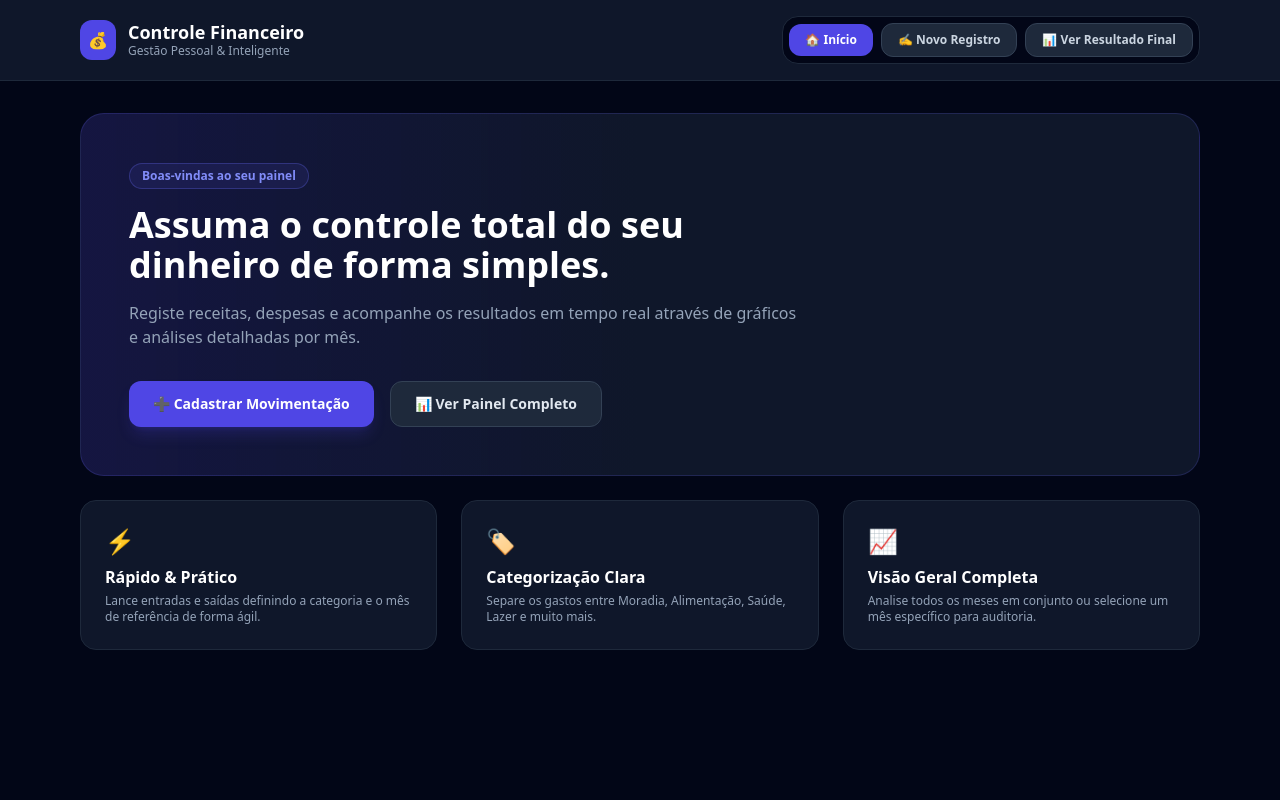
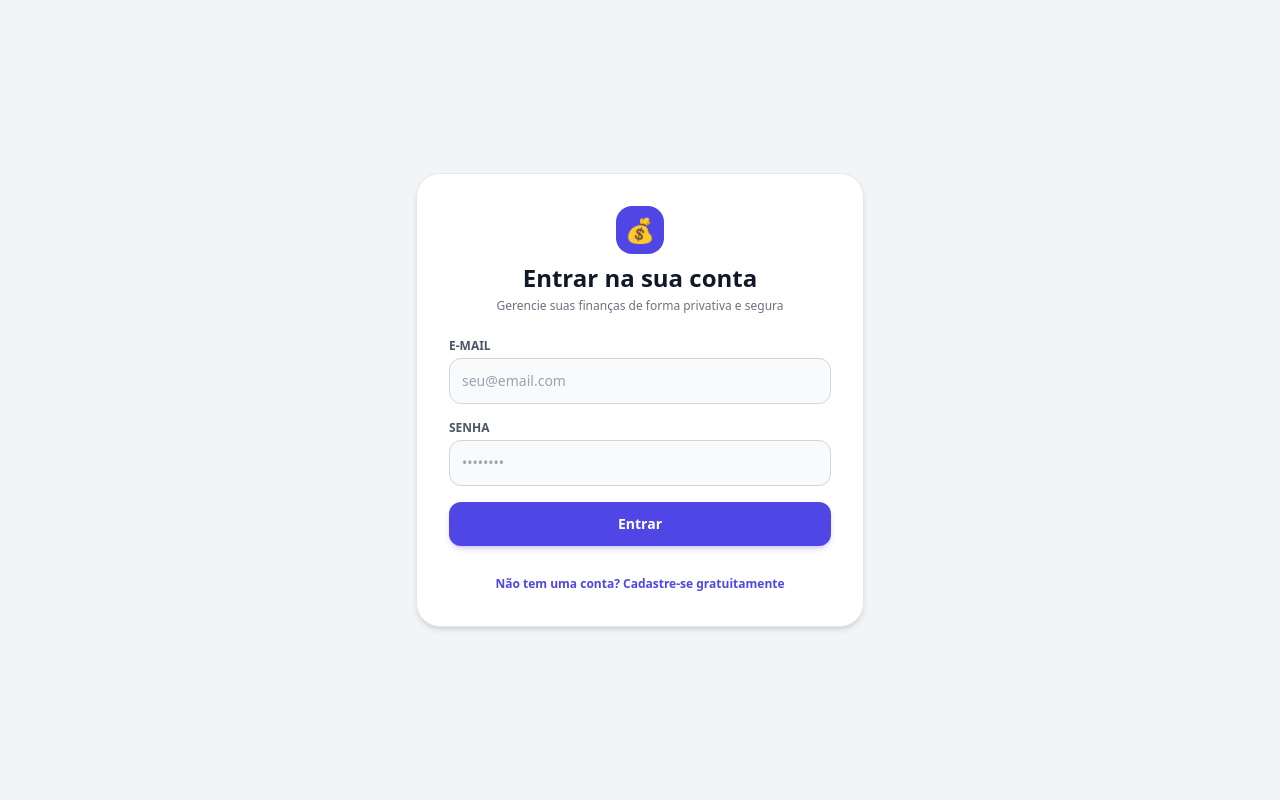
Before and after one commit to MarcelloAraujo456/controle_financeir, a Flask app: page / in a window 1280 px wide. Run offline with Flask 3, Linux system fonts and the light colour scheme; data that the repository does not hold is empty; some libraries are stand-ins or nearby versions.

Commit message:
atualizações nova

```diff
--- a/app.py
+++ b/app.py
@@ -1,88 +1,194 @@
-from flask import Flask, render_template, request, jsonify
+import sqlite3
+import os
+from flask import Flask, render_template, request, jsonify, session, redirect, url_for
+from werkzeug.security import generate_password_hash, check_password_hash
 
 app = Flask(__name__)
+app.secret_key = 'sua_chave_secreta_super_segura_aqui'  # Chave para gerir sessões de login
 
-# Lista expandida e completa de categorias padrão
-categorias = [
-    # Categorias de Despesa
-    {"id": 1, "nome": "Alimentação", "tipo": "despesa", "cor": "#ef4444"},
-    {"id": 2, "nome": "Moradia", "tipo": "despesa", "cor": "#f59e0b"},
-    {"id": 3, "nome": "Transporte", "tipo": "despesa", "cor": "#ec4899"},
-    {"id": 4, "nome": "Lazer", "tipo": "despesa", "cor": "#8b5cf6"},
-    {"id": 5, "nome": "Saúde", "tipo": "despesa", "cor": "#06b6d4"},
-    {"id": 6, "nome": "Educação", "tipo": "despesa", "cor": "#3b82f6"},
-    {"id": 7, "nome": "Outros", "tipo": "despesa", "cor": "#64748b"},
+DB_NAME = "database/financeiro.db"
 
-    # Categorias de Receita
-    {"id": 8, "nome": "Salário", "tipo": "receita", "cor": "#10b981"},
-    {"id": 9, "nome": "Investimentos", "tipo": "receita", "cor": "#059669"},
-    {"id": 10, "nome": "Freelance", "tipo": "receita", "cor": "#047857"},
-    {"id": 11, "nome": "Presente", "tipo": "receita", "cor": "#14b8a6"},
-    {"id": 12, "nome": "Outros", "tipo": "receita", "cor": "#10b981"}
-]
+def get_db():
+    conn = sqlite3.connect(DB_NAME)
+    conn.row_factory = sqlite3.Row
+    return conn
 
-# Banco de dados temporário em memória para armazenar as transações
-transacoes = []
+def init_db():
+    os.makedirs('database', exist_ok=True)
+    conn = get_db()
+    cursor = conn.cursor()
 
-# Rota principal para carregar o aplicativo HTML
+    # Tabela de Utilizadores
+    cursor.execute('''
+        CREATE TABLE IF NOT EXISTS usuarios (
+            id INTEGER PRIMARY KEY AUTOINCREMENT,
+            nome TEXT NOT NULL,
+            email TEXT UNIQUE NOT NULL,
+            senha_hash TEXT NOT NULL,
+            is_admin INTEGER DEFAULT 0
+        )
+    ''')
+
+    # Tabela de Transações (isolada por usuario_id)
+    cursor.execute('''
+        CREATE TABLE IF NOT EXISTS transacoes (
+            id INTEGER PRIMARY KEY AUTOINCREMENT,
+            usuario_id INTEGER NOT NULL,
+            descricao TEXT NOT NULL,
+            valor REAL NOT NULL,
+            tipo TEXT NOT NULL,
+            categoria TEXT NOT NULL,
+            status TEXT NOT NULL,
+            data TEXT NOT NULL,
+            FOREIGN KEY (usuario_id) REFERENCES usuarios (id)
+        )
+    ''')
+
+    # Tabela de Categorias
+    cursor.execute('''
+        CREATE TABLE IF NOT EXISTS categorias (
+            id INTEGER PRIMARY KEY AUTOINCREMENT,
+            nome TEXT NOT NULL,
+            tipo TEXT NOT NULL
+        )
+    ''')
+
+    cursor.execute("SELECT COUNT(*) FROM categorias")
+    if cursor.fetchone()[0] == 0:
+        cats = [
+            ('Salário', 'receita'), ('Investimentos', 'receita'), ('Freelance', 'receita'), ('Presente', 'receita'),
+            ('Alimentação', 'despesa'), ('Moradia', 'despesa'), ('Transporte', 'despesa'),
+            ('Lazer', 'despesa'), ('Saúde', 'despesa'), ('Educação', 'despesa'), ('Outros', 'despesa')
+        ]
+        cursor.executemany("INSERT INTO categorias (nome, tipo) VALUES (?, ?)", cats)
+
+    conn.commit()
+    conn.close()
+
+init_db()
+
+# --- ROTAS DE AUTENTICAÇÃO ---
+
 @app.route('/')
 def index():
-    return render_template('index.html')
+    if 'usuario_id' not in session:
+        return render_template('login.html')
+    return render_template('index.html', usuario_nome=session.get('usuario_nome'))
 
-# API: Listar todas as Categorias
+@app.route('/api/cadastro', methods=['POST'])
+def cadastro():
+    dados = request.get_json() or {}
+    nome = dados.get('nome')
+    email = dados.get('email', '').strip().lower()
+    senha = dados.get('senha')
+
+    if not nome or not email or not senha:
+        return jsonify({'error': 'Preencha todos os campos.'}), 400
+
+    senha_hash = generate_password_hash(senha)
+
+    conn = get_db()
+    cursor = conn.cursor()
+    try:
+        cursor.execute("INSERT INTO usuarios (nome, email, senha_hash) VALUES (?, ?, ?)", (nome, email, senha_hash))
+        conn.commit()
+
+        usuario_id = cursor.lastrowid
+        session['usuario_id'] = usuario_id
+        session['usuario_nome'] = nome
+        session['is_admin'] = 0
+
+        conn.close()
+        return jsonify({'message': 'Conta criada com sucesso!'}), 201
+    except sqlite3.IntegrityError:
+        conn.close()
+        return jsonify({'error': 'Este e-mail já está cadastrado.'}), 400
+
+@app.route('/api/login', methods=['POST'])
+def login():
+    dados = request.get_json() or {}
+    email = dados.get('email', '').strip().lower()
+    senha = dados.get('senha')
+
+    conn = get_db()
+    cursor = conn.cursor()
+    cursor.execute("SELECT id, nome, senha_hash, is_admin FROM usuarios WHERE email = ?", (email,))
+    user = cursor.fetchone()
+    conn.close()
+
+    if user and check_password_hash(user['senha_hash'], senha):
+        session['usuario_id'] = user['id']
+        session['usuario_nome'] = user['nome']
+        session['is_admin'] = user['is_admin']
+        return jsonify({'message': 'Login realizado com sucesso!'})
+
+    return jsonify({'error': 'E-mail ou senha incorretos.'}), 401
+
+@app.route('/api/logout', methods=['POST'])
+def logout():
+    session.clear()
+    return jsonify({'message': 'Sessão encerrada.'})
+
+# --- ROTAS DE TRANSAÇÕES (ISOLADAS POR UTILIZADOR) ---
+
+@app.route('/api/transacoes', methods=['GET'])
+def get_transacoes():
+    if 'usuario_id' not in session:
+        return jsonify({'error': 'Não autorizado'}), 401
+
+    conn = get_db()
+    cursor = conn.cursor()
+    cursor.execute("SELECT * FROM transacoes WHERE usuario_id = ? ORDER BY data DESC", (session['usuario_id'],))
+    rows = cursor.fetchall()
+    conn.close()
+
+    resultado = [dict(row) for row in rows]
+    return jsonify(resultado)
+
+@app.route('/api/transacoes', methods=['POST'])
+def add_transacao():
+    if 'usuario_id' not in session:
+        return jsonify({'error': 'Não autorizado'}), 401
+
+    dados = request.get_json() or {}
+    conn = get_db()
+    cursor = conn.cursor()
+    cursor.execute('''
+        INSERT INTO transacoes (usuario_id, descricao, valor, tipo, categoria, status, data)
+        VALUES (?, ?, ?, ?, ?, ?, ?)
+    ''', (
+        session['usuario_id'],
+        dados.get('descricao'),
+        float(dados.get('valor', 0)),
+        str(dados.get('tipo', 'despesa')).lower(),
+        dados.get('categoria', 'Outros'),
+        dados.get('status', 'Pago/Recebido'),
+        dados.get('data')
+    ))
+    conn.commit()
+    conn.close()
+    return jsonify({'message': 'Transação salva com sucesso!'}), 201
+
+@app.route('/api/transacoes/<int:transacao_id>', methods=['DELETE'])
+def delete_transacao(transacao_id):
+    if 'usuario_id' not in session:
+        return jsonify({'error': 'Não autorizado'}), 401
+
+    conn = get_db()
+    cursor = conn.cursor()
+    cursor.execute("DELETE FROM transacoes WHERE id = ? AND usuario_id = ?", (transacao_id, session['usuario_id']))
+    conn.commit()
+    conn.close()
+    return jsonify({'message': 'Transação removida.'})
+
 @app.route('/api/categorias', methods=['GET'])
 def get_categorias():
-    return jsonify(categorias)
-
-# API: Cadastrar Nova Categoria dinamicamente
-@app.route('/api/categorias', methods=['POST'])
-def add_categoria():
-    dados = request.get_json() or {}
-
-    if not dados.get("nome"):
-        return jsonify({"erro": "O nome da categoria é obrigatório"}), 400
-
-    nova_cat = {
-        "id": len(categorias) + 1,
-        "nome": dados.get("nome"),
-        "tipo": str(dados.get("tipo", "despesa")).lower(),
-        "cor": dados.get("cor", "#6366f1")
-    }
-    categorias.append(nova_cat)
-    return jsonify({"sucesso": True, "categoria": nova_cat}), 201
-
-# API: Listar todas as Transações
-@app.route('/api/transacoes', methods=['GET'])
-def get_transacoes():
-    return jsonify(transacoes)
-
-# API: Adicionar uma Nova Transação
-@app.route('/api/transacoes', methods=['POST'])
-def add_transacao():
-    dados = request.get_json() or {}
-
-    # Validação simples de campos obrigatórios
-    if not dados.get("descricao") or dados.get("valor") is None:
-        return jsonify({"erro": "Descrição e valor são obrigatórios"}), 400
-
-    nova_transacao = {
-        "id": len(transacoes) + 1 if not transacoes else max(t["id"] for t in transacoes) + 1,
-        "descricao": dados.get("descricao"),
-        "valor": float(dados.get("valor", 0)),
-        "tipo": str(dados.get("tipo", "despesa")).lower(),
-        "categoria": dados.get("categoria", "Outros"),
-        "status": dados.get("status", "Pago/Recebido"),
-        "data": dados.get("data")
-    }
-    transacoes.append(nova_transacao)
-    return jsonify({"sucesso": True, "transacao": nova_transacao}), 201
-
-# API: Excluir Transação pelo ID
-@app.route('/api/transacoes/<int:transacao_id>', methods=['DELETE'])
-def delete_transacao(transacao_id):
-    global transacoes
-    transacoes = [t for t in transacoes if t["id"] != transacao_id]
-    return jsonify({"sucesso": True, "mensagem": "Transação removida com sucesso"}), 200
+    conn = get_db()
+    cursor = conn.cursor()
+    cursor.execute("SELECT * FROM categorias")
+    rows = cursor.fetchall()
+    conn.close()
+    return jsonify([dict(row) for row in rows])
 
 if __name__ == '__main__':
     app.run(debug=True)
--- a/static/js/app.js
+++ b/static/js/app.js
@@ -329,6 +329,18 @@ document.getElementById('filtro-mes').addEventListener('change', atualizarDashbo
 document.getElementById('filtro-busca').addEventListener('input', atualizarDashboard);
 document.getElementById('filtro-tipo').addEventListener('change', atualizarDashboard);
 
+// Função para encerrar a sessão e voltar para a tela de Login
+async function fazerLogout() {
+    try {
+        const res = await fetch('/api/logout', { method: 'POST' });
+        if (res.ok) {
+            window.location.reload();
+        }
+    } catch (err) {
+        console.error("Erro ao encerrar sessão:", err);
+    }
+}
+
 // Inicialização
 document.addEventListener('DOMContentLoaded', async () => {
     const hoje = new Date();
--- a/templates/index.html
+++ b/templates/index.html
@@ -22,6 +22,7 @@
                 </div>
             </div>
 
+            <div class="flex items-center gap-3">
                 <nav class="flex items-center gap-2 bg-slate-950 p-1.5 rounded-2xl border border-slate-800">
                     <button id="nav-tela-inicial" onclick="navegarPara('inicial')" class="text-xs font-semibold px-4 py-2 rounded-xl transition bg-indigo-600 text-white">
                         🏠 Início
@@ -33,6 +34,15 @@
                         📊 Ver Resultado Final
                     </button>
                 </nav>
+
+                <!-- USUÁRIO CONECTADO & BOTÃO SAIR -->
+                <div class="flex items-center gap-2 border-l border-slate-800 pl-3">
+                    <span class="text-xs font-bold text-slate-300">👤 {{ usuario_nome }}</span>
+                    <button onclick="fazerLogout()" class="text-xs font-bold px-3 py-2 rounded-xl bg-rose-500/10 text-rose-400 border border-rose-500/20 hover:bg-rose-500/20 transition">
+                        🚪 Sair
+                    </button>
+                </div>
+            </div>
         </div>
     </header>
 
@@ -99,7 +109,7 @@
                             <label class="block text-xs font-semibold text-indigo-400 uppercase tracking-wider mb-1">
                                 📅 Mês de Referência do Lançamento
                             </label>
-                            <input type="month" id="registro-mes-referencia" class="w-full bg-slate-900 border border-slate-700 rounded-lg p-2 text-sm text-white focus:outline-none focus:border-indigo-500">
+                            <input type="month" id="registro-mes-referencia" class="w-full bg-slate-950 border border-slate-700 rounded-lg p-2 text-sm text-white focus:outline-none focus:border-indigo-500">
                             <p class="text-[11px] text-slate-400 mt-1">Garante a gravação no mês correto para evitar erros de data.</p>
                         </div>
 
--- /dev/null
+++ b/templates/login.html
@@ -0,0 +1,115 @@
+<!DOCTYPE html>
+<html lang="pt-BR">
+<head>
+    <meta charset="UTF-8">
+    <meta name="viewport" content="width=device-width, initial-scale=1.0">
+    <title>Login - Controle Financeiro</title>
+    <script src="https://cdn.tailwindcss.com"></script>
+</head>
+<body class="bg-gray-100 min-h-screen flex items-center justify-center p-4">
+
+    <div class="bg-white p-8 rounded-3xl border border-gray-200 shadow-md w-full max-w-md">
+
+        <div class="text-center mb-6">
+            <div class="bg-indigo-600 text-white w-12 h-12 rounded-2xl flex items-center justify-center mx-auto text-2xl mb-2">
+                💰
+            </div>
+            <h1 class="text-2xl font-bold text-gray-900" id="titulo-tela">Entrar na sua conta</h1>
+            <p class="text-xs text-gray-500 mt-1" id="subtitulo-tela">Gerencie suas finanças de forma privativa e segura</p>
+        </div>
+
+        <!-- MENSAGEM DE ERRO -->
+        <div id="msg-erro" class="hidden mb-4 p-3 bg-rose-50 border border-rose-200 text-rose-700 text-xs rounded-xl font-medium"></div>
+
+        <!-- FORMULÁRIO DE LOGIN / CADASTRO -->
+        <form id="form-login" class="space-y-4">
+            <div id="campo-nome" class="hidden">
+                <label class="block text-xs font-semibold text-gray-600 uppercase mb-1">Seu Nome</label>
+                <input type="text" id="login-nome" placeholder="Seu nome completo" class="w-full bg-gray-50 border border-gray-300 rounded-xl p-3 text-sm focus:outline-none focus:border-indigo-500">
+            </div>
+
+            <div>
+                <label class="block text-xs font-semibold text-gray-600 uppercase mb-1">E-mail</label>
+                <input type="email" id="login-email" required placeholder="seu@email.com" class="w-full bg-gray-50 border border-gray-300 rounded-xl p-3 text-sm focus:outline-none focus:border-indigo-500">
+            </div>
+
+            <div>
+                <label class="block text-xs font-semibold text-gray-600 uppercase mb-1">Senha</label>
+                <input type="password" id="login-senha" required placeholder="••••••••" class="w-full bg-gray-50 border border-gray-300 rounded-xl p-3 text-sm focus:outline-none focus:border-indigo-500">
+            </div>
+
+            <button type="submit" id="btn-submit" class="w-full bg-indigo-600 hover:bg-indigo-500 text-white font-bold py-3 rounded-xl transition shadow-md shadow-indigo-600/20 text-sm">
+                Entrar
+            </button>
+        </form>
+
+        <div class="mt-6 text-center">
+            <button id="btn-alternar" onclick="alternarModo()" class="text-xs text-indigo-600 font-semibold hover:underline">
+                Não tem uma conta? Cadastre-se gratuitamente
+            </button>
+        </div>
+
+    </div>
+
+    <script>
+        let modoCadastro = false;
+
+        function alternarModo() {
+            modoCadastro = !modoCadastro;
+            const campoNome = document.getElementById('campo-nome');
+            const titulo = document.getElementById('titulo-tela');
+            const subtitulo = document.getElementById('subtitulo-tela');
+            const btnSubmit = document.getElementById('btn-submit');
+            const btnAlternar = document.getElementById('btn-alternar');
+            document.getElementById('msg-erro').classList.add('hidden');
+
+            if (modoCadastro) {
+                campoNome.classList.remove('hidden');
+                titulo.innerText = "Criar nova conta";
+                subtitulo.innerText = "Seus dados estarão totalmente protegidos e isolados";
+                btnSubmit.innerText = "Criar Conta";
+                btnAlternar.innerText = "Já tem uma conta? Clique para entrar";
+            } else {
+                campoNome.classList.add('hidden');
+                titulo.innerText = "Entrar na sua conta";
+                subtitulo.innerText = "Gerencie suas finanças de forma privativa e segura";
+                btnSubmit.innerText = "Entrar";
+                btnAlternar.innerText = "Não tem uma conta? Cadastre-se gratuitamente";
+            }
+        }
+
+        document.getElementById('form-login').addEventListener('submit', async function(e) {
+            e.preventDefault();
+            const msgErro = document.getElementById('msg-erro');
+            msgErro.classList.add('hidden');
+
+            const email = document.getElementById('login-email').value;
+            const senha = document.getElementById('login-senha').value;
+            const nome = document.getElementById('login-nome').value;
+
+            const endpoint = modoCadastro ? '/api/cadastro' : '/api/login';
+            const payload = modoCadastro ? { nome, email, senha } : { email, senha };
+
+            try {
+                const res = await fetch(endpoint, {
+                    method: 'POST',
+                    headers: { 'Content-Type': 'application/json' },
+                    body: JSON.stringify(payload)
+                });
+
+                const data = await res.json();
+
+                if (res.ok) {
+                    window.location.reload();
+                } else {
+                    msgErro.innerText = data.error || 'Ocorreu um erro. Tente novamente.';
+                    msgErro.classList.remove('hidden');
+                }
+            } catch (err) {
+                msgErro.innerText = 'Erro de conexão com o servidor.';
+                msgErro.classList.remove('hidden');
+            }
+        });
+    </script>
+</body>
+</html>
```
Also changed, not shown: database/financeiro.db. Lines whose indentation alone changed are shown as unchanged.
